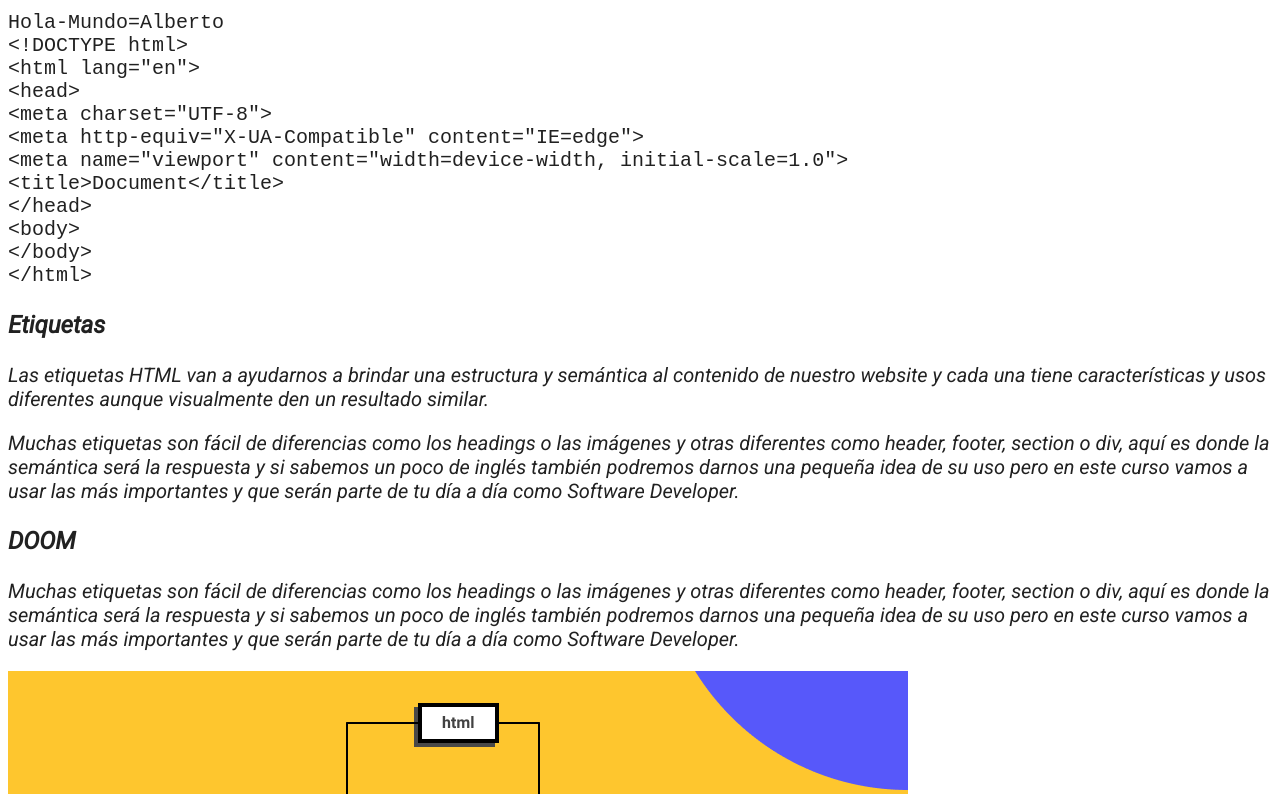
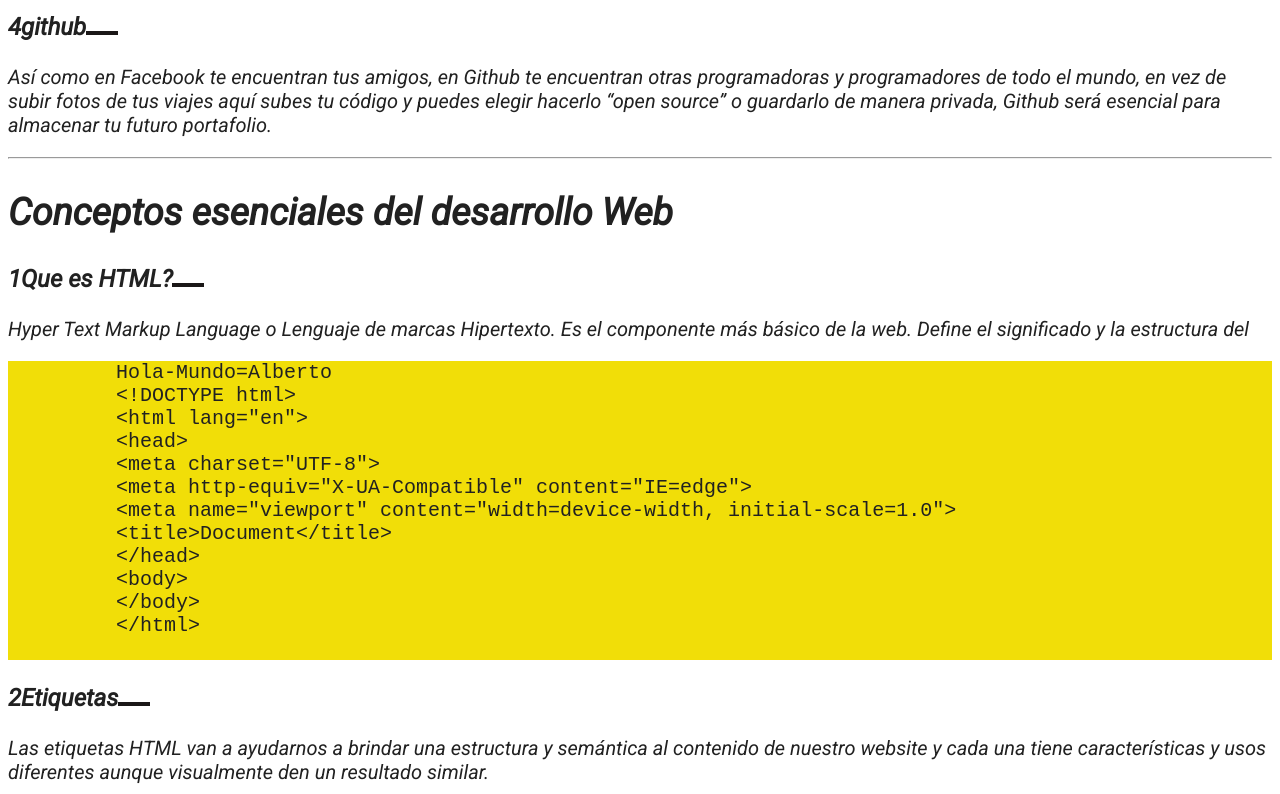
Before and after one commit to Vipmenvp/Curso-De-Programa, a plain HTML site: page INDEX.HTML in a window 1280 px wide. Shown: the part 1631-2425 px from the top of the page. Drawn offline with Linux system fonts and the light colour scheme.

Commit message:
Aprendiendo

```diff
--- a/CSS/STYLES.CSS
+++ b/CSS/STYLES.CSS
@@ -61,3 +61,32 @@ nav details summary {
 nav details summary:hover{
     color: gray;
 }
+pre{
+    background: rgb(241, 222, 8);
+}
+.hero{
+    background-image:linear-gradient(to top, rgba(225, 225, 225, 0.3), transparent), url("../images/Patrom.png");
+    /*background-repeat: no-repeat;
+    background-position: center;
+    background-size: cover;*/
+    height: 350px;
+}
+.section-content{
+  counter-reset: Number;
+}
+
+.section-content h3{
+    counter-increment: Number;
+}
+
+.section-content h3::before{
+    content: counter(Number);
+
+}
+.section-content h3::after{
+    content: '';
+    width: 32px;
+    height: 4px;
+    background:rgb(26, 23, 23);
+    display: inline-block;
+}
--- a/INDEX.HTML
+++ b/INDEX.HTML
@@ -4,16 +4,17 @@
     <meta charset="UTF-8">
     <meta http-equiv="X-UA-Compatible" content="IE=edge">
     <meta name="viewport" content="width=device-width, initial-scale=1.0">
-    <title>Prueba de diseño de pagina web</title>
     <link rel="stylesheet" href="./CSS/STYLES.CSS">
     <link rel="preconnect" href="https://fonts.googleapis.com">
     <link rel="preconnect" href="https://fonts.gstatic.com" crossorigin>
     <link href="https://fonts.googleapis.com/css2? family=Roboto:ital@1&display=swap" rel="stylesheet">
+    <title>Prueba de diseño de pagina web</title>
 </head>
 <body>
+    <div class="hero"></div>
     <header>
         <nav>
-            <Details  open>
+            <Details open>
                 <Summary>
                     Setup
                 </Summary>
@@ -74,12 +75,14 @@
                     </DEtails>
         </nav>
     </header>
+    <main>
         <h1>
          Curso esencial de HTML y CSS
         </h1>
         <p>
          Este es el inicio de tu carrera como Desarrollador Web, empezarás aprendiendo HTML y CSS para la creación de contenidos, en el nivel 2 aprenderás de componentes y en 3 sobre layouts.
         </p>
+        <section class="section-content">
             <h2>
                 Setup
              </h2>
@@ -97,7 +100,9 @@
          <img src="images/github.png" alt="Logo de github"title="Logo de Gitbu">
          <h3 id="github">github</h3>
          <p>Así como en Facebook te encuentran tus amigos, en Github te encuentran otras programadoras y programadores de todo el mundo, en vez de subir fotos de tus viajes aquí subes tu código y puedes elegir hacerlo “open source” o guardarlo de manera privada, Github será esencial para almacenar tu futuro portafolio.</p>
+        </section>
      <hr>
+     <section class="section-content">
          <h2>Conceptos esenciales del desarrollo Web</h2>
          <h3 id="Que-es-HTML?">Que es HTML?</h3>
              <P>Hyper Text Markup Language o Lenguaje de marcas Hipertexto. Es el componente más básico de la web. Define el significado y la estructura del</P>
@@ -128,6 +133,8 @@ Hola-Mundo=Alberto
          <h3>CSS</h3>
              <P>Hojas de Estilo en Cascada (del inglés Cascading Style Sheets) o CSS es el lenguaje de estilos utilizado para describir la presentación de documentos HTML</P>
          <img src="images/codigo.png" alt="Codigo"title="Codigo">
+     </section>
+     <section class="section-content">
          <h2>Mdelo de Caja</h2>
          <h3>El modelo de caja está compuesto por:</h3>
              <p>Chrome va a ser el navegador que utilizaremos en el curso por su extenso soporte de nuevos estándares y herramientas de desarrollo avanzadas y de amigable uso.</p>
@@ -151,6 +158,7 @@ Hola-Mundo=Alberto
              <li>padding-block | padding-inline | padding-block-start | padding-block-end | padding-inline-start | padding-inline-end</li>
          </ul>
          <h3>No te rindas</h3>
+     </section>
      <img src="images/no-te-rindas.png" alt="No te rindas"title="No te rindas">
      <p>
          <a href="Https://Facebook.com"target="_blank">Pagina de Facebook</a>
@@ -159,5 +167,6 @@ Hola-Mundo=Alberto
          Si tienes Dudas, escribe al correo
          <a href="mailto:Albert-jose2000@hotmail.com">Albert-jose2000@hotmail.com</a>
      </p>
+    </main>
 </body>
 </html>
```
Also changed, not shown: images/OIP.jpg (added), images/Pasaje.jpg (added), images/Patrom.png (added). Lines whose indentation alone changed are shown as unchanged.
